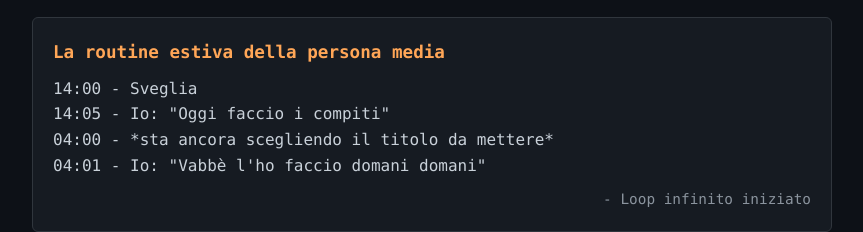
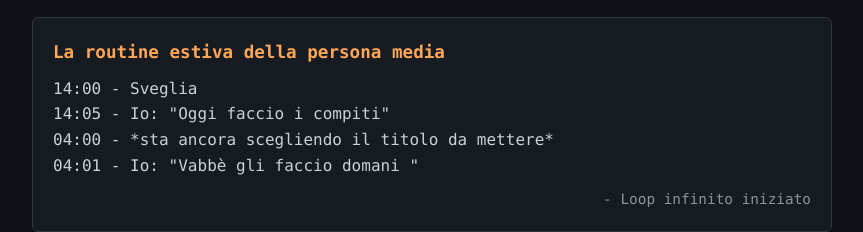
Before and after one commit to ClasseDisperata/disagioestivo.github.io, a plain HTML site: page index.html in a window 1280 px wide. Shown: the part 1032-1264 px from the top of the page, without its empty margins (208-1071 px from the left). Drawn offline with Linux system fonts and the light colour scheme.

Commit message:
Update index.html

```diff
--- a/index.html
+++ b/index.html
@@ -180,7 +180,7 @@
                 14:00 - Sveglia<br>
                 14:05 - Io: "Oggi faccio i compiti"<br>
                 04:00 - *sta ancora scegliendo il titolo da mettere*<br>
-                04:01 - Io: "Vabbè l'ho faccio domani domani"
+                04:01 - Io: "Vabbè gli faccio domani "
             </div>
             <div class="meme-footer">- Loop infinito iniziato</div>
         </div>
```
